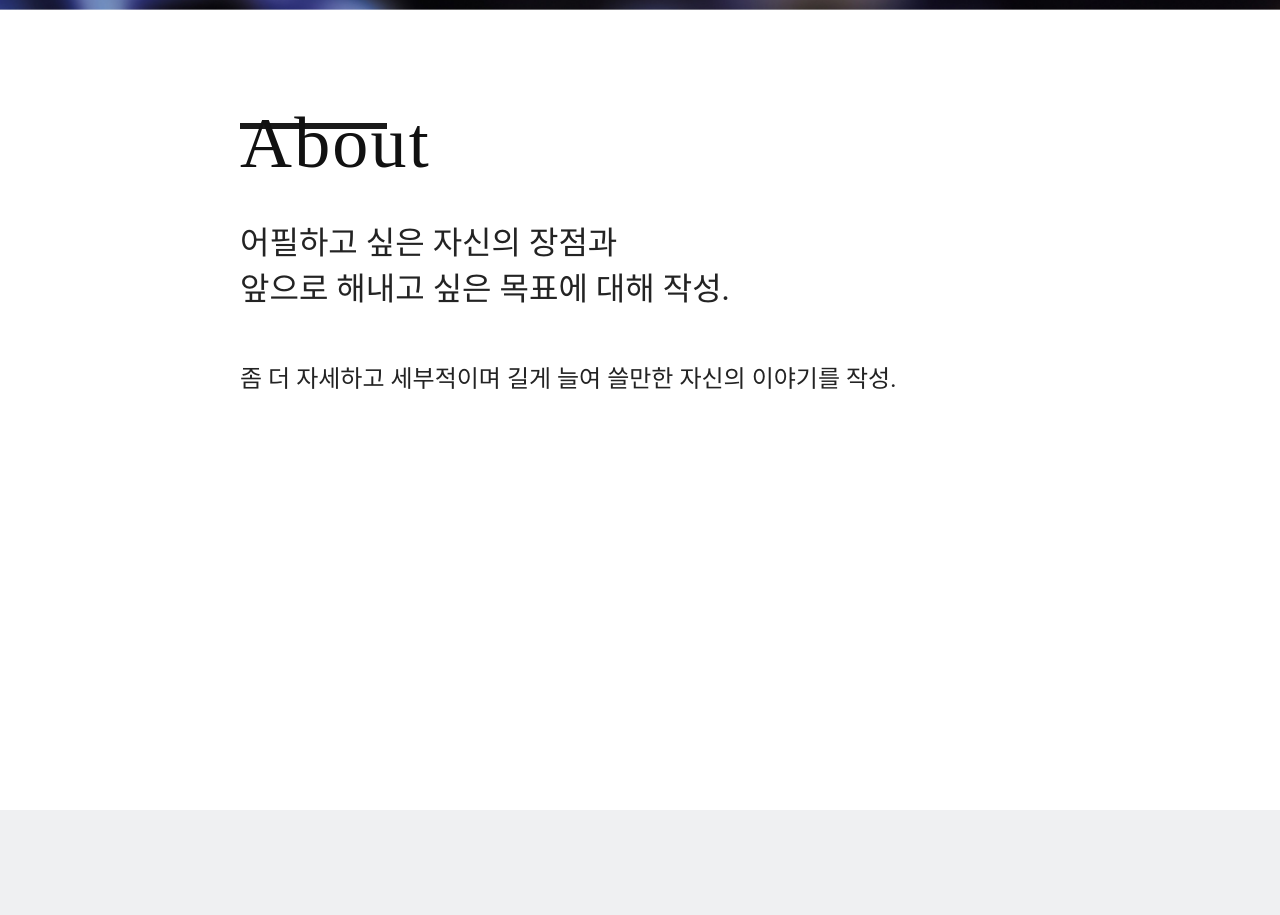
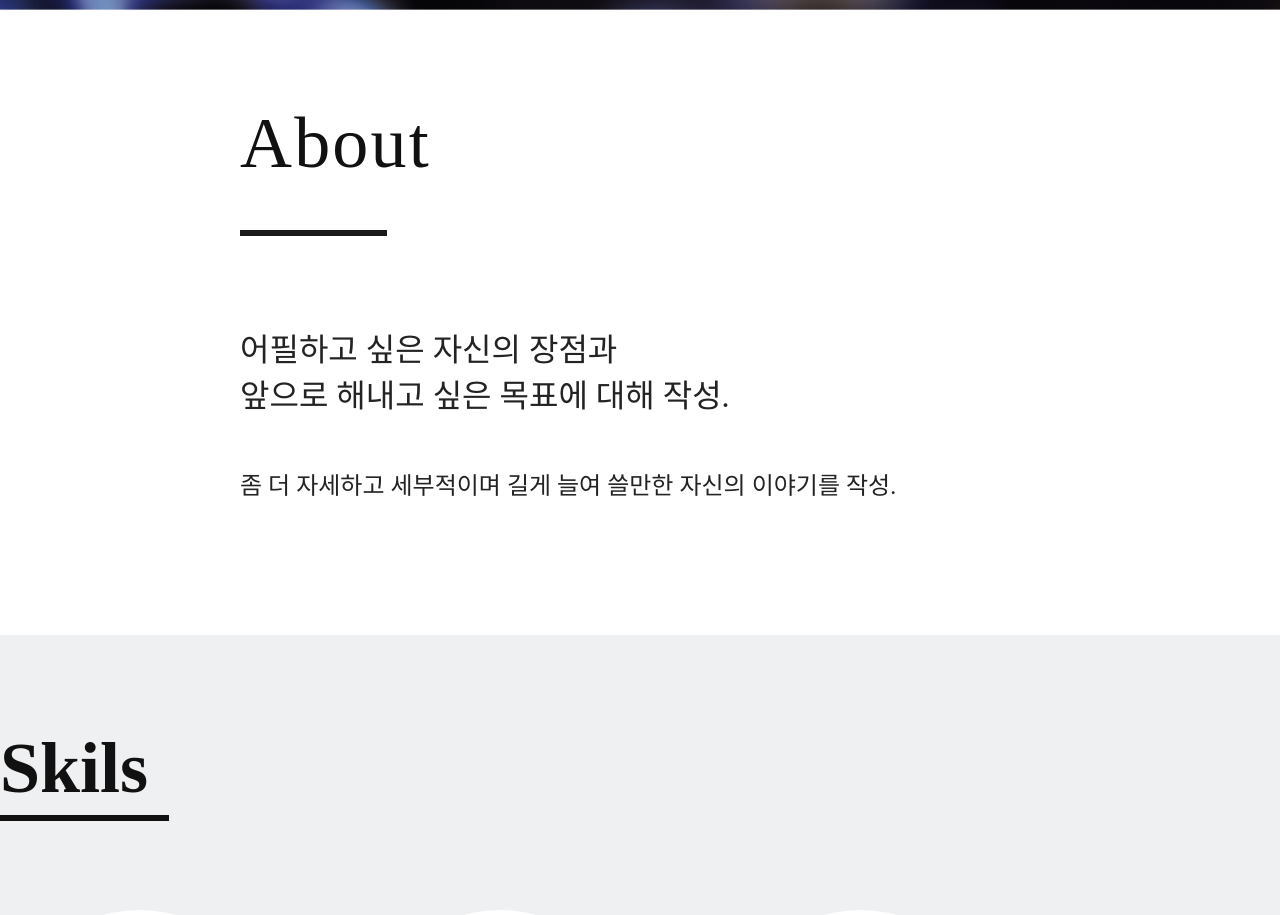
Before and after one commit to pweasd/Vue_e-Learning, a Vue app in the folder code/portfolio/: page / in a window 1280 px wide. Shown: the part 920-1835 px from the top of the page. Built offline with nearby package versions, Linux system fonts and the light colour scheme.

Commit message:
about, contact 수정

```diff
--- a/code/portfolio/src/components/Contact.vue
+++ b/code/portfolio/src/components/Contact.vue
@@ -26,7 +26,7 @@ export default {
 <style lang="scss" scoped>
 .contact_container {
   width: 100%;
-  height: 100%;
+  height: 571px;
 
   .contact_Title {
     margin: 92px 0px 0px 240px;
--- a/code/portfolio/src/components/PageAbout.vue
+++ b/code/portfolio/src/components/PageAbout.vue
@@ -23,7 +23,7 @@ export default {}
 <style lang="scss" scoped>
 .page_Container {
   width: 100%;
-  height: 100%;
+  height: 625px;
 
   .page_About {
     width: 222px;
@@ -39,7 +39,7 @@ export default {}
   }
 
   .page_Line {
-    margin: 6px 0px 0px 240px;
+    margin: 113px 0px 0px 240px;
     width: 147px;
     height: 6px;
     background: #1a1a1a 0% 0% no-repeat padding-box;
@@ -56,7 +56,7 @@ export default {}
 
   .page_Detail {
     margin: 43px 0px 0px 240px;
-    width: 720px;
+    width: 750px;
     height: 36px;
     font-size: 24px;
     text-align: left;
```
Lines whose indentation alone changed are shown as unchanged.
